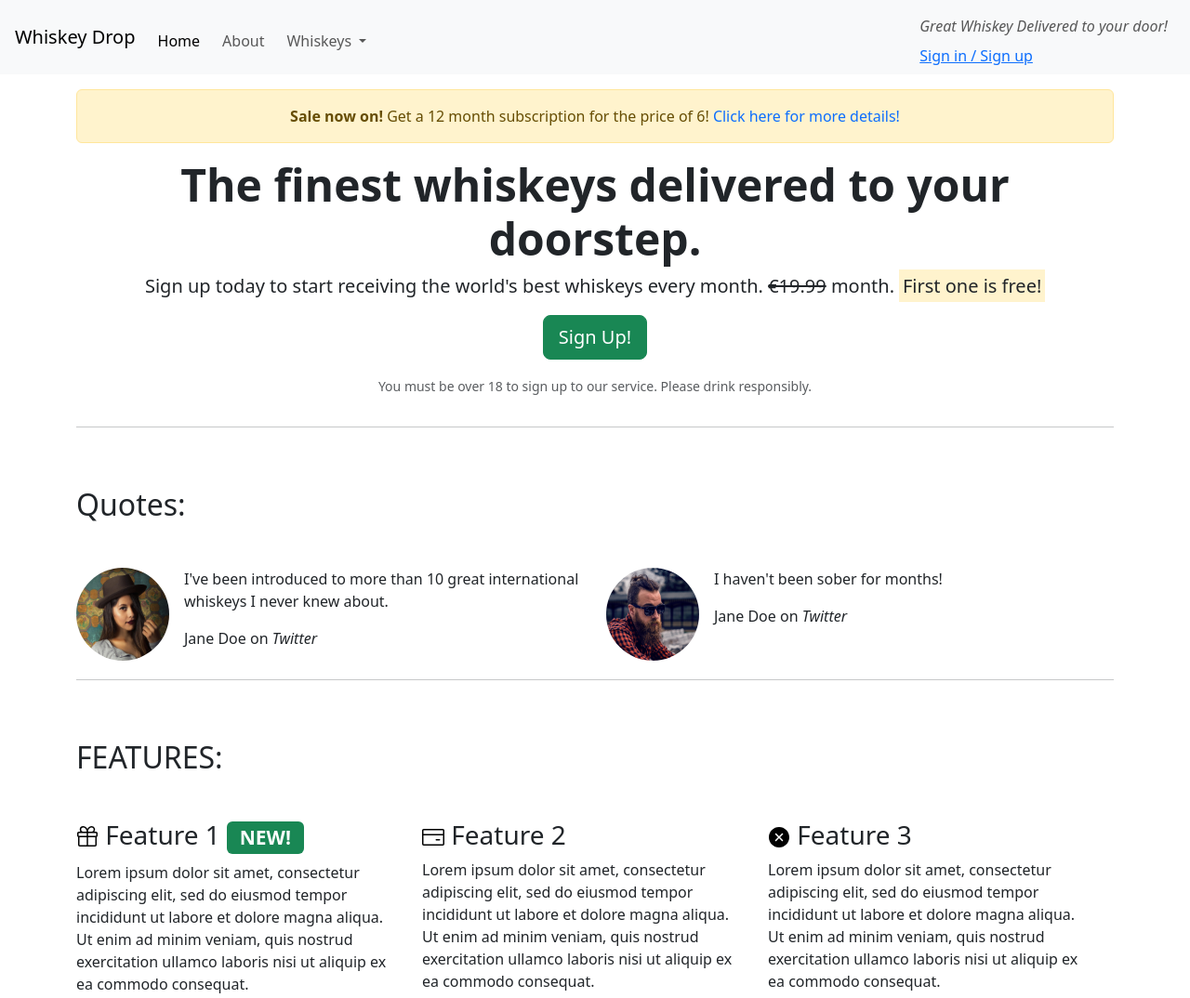
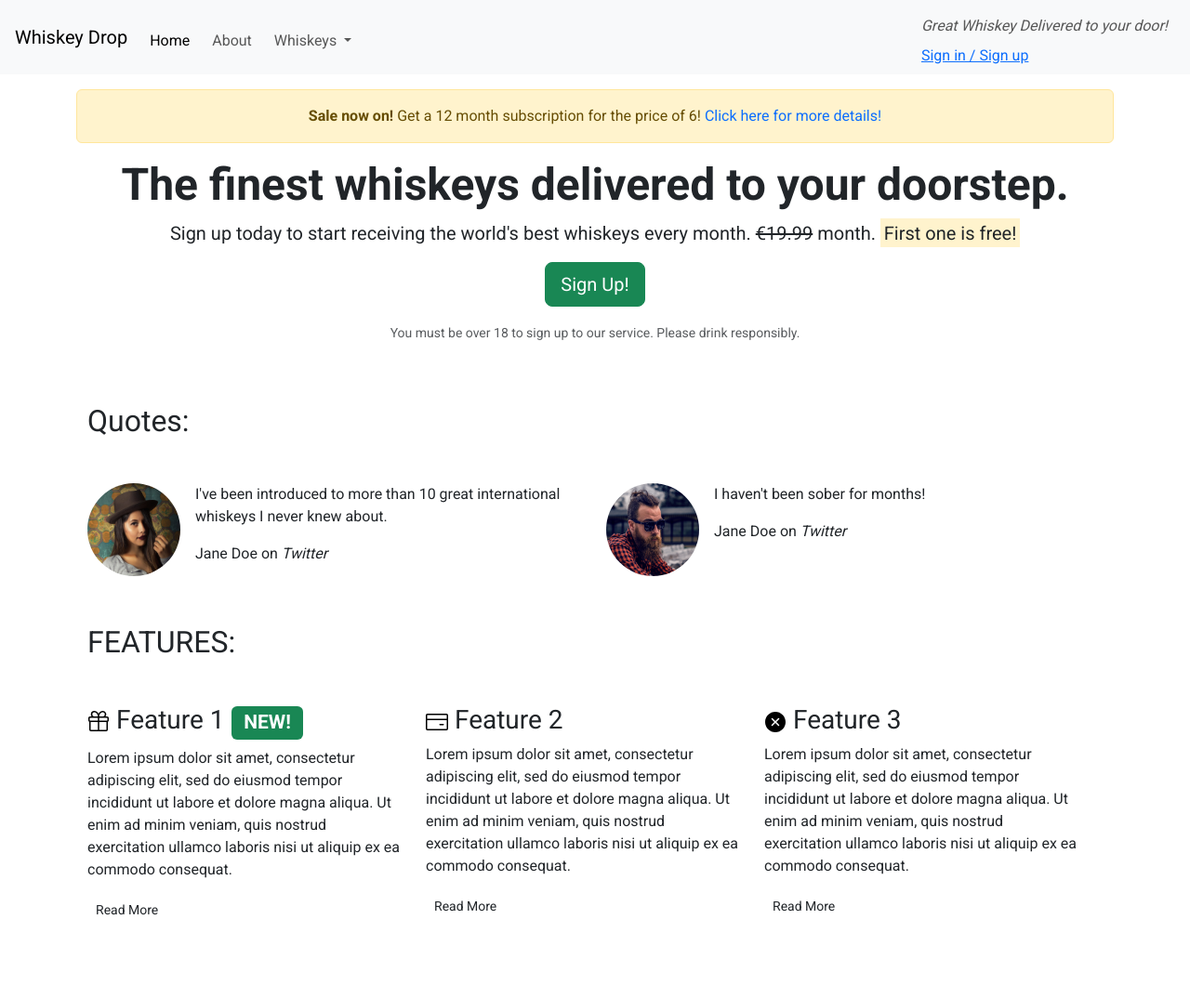
Before and after one commit to stephendawsondev/WhiskeyDrop, a plain HTML site: page index.html in a window 1280 px wide. Shown: the top 1074 px of the page at 93% size. After the commit the page ends 1011 px from the top, so only its background shows below. Drawn offline with nearby package versions, Linux system fonts and the light colour scheme.

Commit message:
update homepage and css

```diff
--- /dev/null
+++ b/css/style.css
@@ -0,0 +1,5 @@
+@import url("https://fonts.googleapis.com/css2?family=Roboto:wght@400;700&display=swap");
+
+body {
+  font-family: "Roboto", sans-serif;
+}
--- a/index.html
+++ b/index.html
@@ -8,6 +8,8 @@
       rel="stylesheet"
       href="https://cdn.jsdelivr.net/npm/bootstrap@5.3.1/dist/css/bootstrap.min.css"
     />
+
+    <link rel="stylesheet" href="css/style.css" />
   </head>
 
   <body>
@@ -107,9 +109,9 @@
         </section>
       </div>
       <!-- /.callout -->
-      <hr />
 
       <!-- Quotes -->
+      <div class="container quotes-container">
         <section class="quotes">
           <div class="row">
             <div class="col-12 col-md-6">
@@ -165,10 +167,11 @@
             </div>
           </div>
         </section>
+      </div>
       <!-- /.quotes -->
-      <hr />
 
       <!-- Features -->
+      <div class="container features-container">
         <section class="features">
           <div class="row">
             <div class="col-12 col-md-6">
@@ -193,9 +196,9 @@
                   </h3>
                   <p>
                     Lorem ipsum dolor sit amet, consectetur adipiscing elit, sed
-                  do eiusmod tempor incididunt ut labore et dolore magna aliqua.
-                  Ut enim ad minim veniam, quis nostrud exercitation ullamco
-                  laboris nisi ut aliquip ex ea commodo consequat.
+                    do eiusmod tempor incididunt ut labore et dolore magna
+                    aliqua. Ut enim ad minim veniam, quis nostrud exercitation
+                    ullamco laboris nisi ut aliquip ex ea commodo consequat.
                   </p>
                   <p><a class="btn btn-sm btn-default" href="">Read More</a></p>
                 </div>
@@ -220,9 +223,9 @@
                   </h3>
                   <p>
                     Lorem ipsum dolor sit amet, consectetur adipiscing elit, sed
-                  do eiusmod tempor incididunt ut labore et dolore magna aliqua.
-                  Ut enim ad minim veniam, quis nostrud exercitation ullamco
-                  laboris nisi ut aliquip ex ea commodo consequat.
+                    do eiusmod tempor incididunt ut labore et dolore magna
+                    aliqua. Ut enim ad minim veniam, quis nostrud exercitation
+                    ullamco laboris nisi ut aliquip ex ea commodo consequat.
                   </p>
                   <p><a class="btn btn-sm btn-default" href="">Read More</a></p>
                 </div>
@@ -244,9 +247,9 @@
                   </h3>
                   <p>
                     Lorem ipsum dolor sit amet, consectetur adipiscing elit, sed
-                  do eiusmod tempor incididunt ut labore et dolore magna aliqua.
-                  Ut enim ad minim veniam, quis nostrud exercitation ullamco
-                  laboris nisi ut aliquip ex ea commodo consequat.
+                    do eiusmod tempor incididunt ut labore et dolore magna
+                    aliqua. Ut enim ad minim veniam, quis nostrud exercitation
+                    ullamco laboris nisi ut aliquip ex ea commodo consequat.
                   </p>
                   <p><a class="btn btn-sm btn-default" href="">Read More</a></p>
                 </div>
@@ -254,6 +257,7 @@
             </div>
           </div>
         </section>
+      </div>
       <!-- /.features -->
     </article>
 
```
Lines whose indentation alone changed are shown as unchanged.
